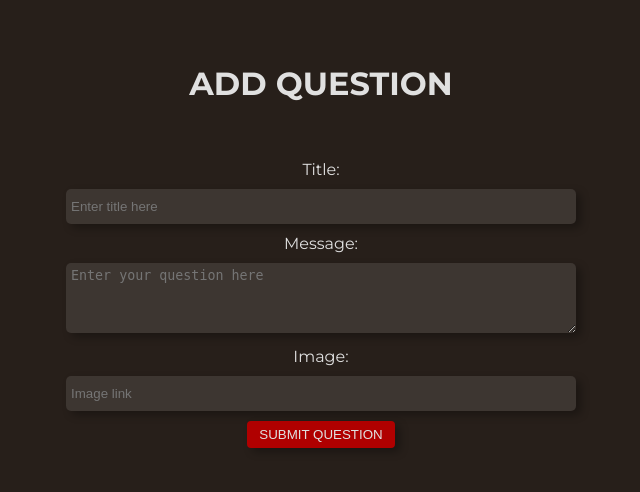
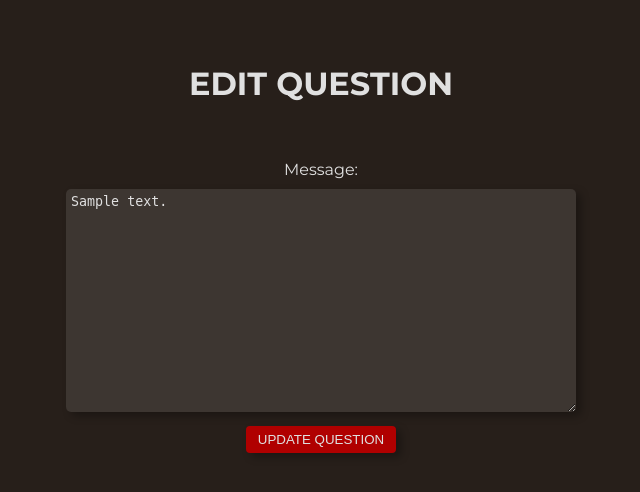
Before and after one commit to gaspargabor/L-V-G, a Flask app: template templates/edit-question.html in a window 1280 px wide. Shown: the top 492 px of the page, without its empty margins (319-959 px from the left). Run offline with Flask 2, Linux system fonts and the light colour scheme; the template is opened without the code that fills it: most values are stand-ins (such as "Sample title", 1, 10 or a date in 2020).

Commit message:
add edit question

```diff
--- a/server.py
+++ b/server.py
@@ -66,6 +66,22 @@ def route_edit_question(question_id):
         }
         data_manager.edit_question(question)
         return redirect('/')"""
+
+
+@app.route('/question/<question_id>/edit', methods=['GET', 'POST'])
+def route_edit_question(question_id):
+    if request.method == 'GET':
+        original_question = data_manager2.get_question_by_id(question_id)
+        print(original_question)
+        return render_template('edit-question.html', question_id=question_id, original_question=original_question)
+    if request.method == 'POST':
+        original_question = data_manager2.get_answer_by_id(question_id)
+        question_id = original_question[0]['id']
+        submission_time = datetime.now(),
+        message = request.form.get('message'),
+        data_manager2.update_question_by_id(question_id, submission_time, message)
+        to_url = '/question/' + str(question_id)
+        return redirect(to_url)
 
 
 @app.route('/answer/<answer_id>/edit', methods=['GET', 'POST'])
@@ -152,7 +168,7 @@ def addvote_question(question_id=None):
     print(question)
     print(question[0]['vote_number'])
     vote_number = question[0]['vote_number'] + 1
-    data_manager2.update_question_by_id(question_id, vote_number)
+    data_manager2.update_question_votenum_by_id(question_id, vote_number)
     question = data_manager2.get_question_by_id(question_id)
     answers = data_manager2.get_answers_for_question(question_id)
     return render_template('display_question.html',
@@ -169,7 +185,7 @@ def downvote_question(question_id=None):
     print(question)
     print(question[0]['vote_number'])
     vote_number = question[0]['vote_number'] - 1
-    data_manager2.update_question_by_id(question_id, vote_number)
+    data_manager2.update_question_votenum_by_id(question_id, vote_number)
     question = data_manager2.get_question_by_id(question_id)
     answers = data_manager2.get_answers_for_question(question_id)
     return render_template('display_question.html',
@@ -188,7 +204,7 @@ def addvote_answer(answer_id=None, question_id=None):
     vote_number = answerss[0]['vote_number'] + 1
     print(vote_number)
     print(answer_id)
-    data_manager2.update_answer_by_id2(answer_id, vote_number)
+    data_manager2.update_answer_votenum_by_id(answer_id, vote_number)
     question = data_manager2.get_question_by_id(question_id)
     answers = data_manager2.get_answers_for_question(question_id)
     return render_template('display_question.html',
@@ -207,7 +223,7 @@ def downvote_answer(answer_id=None, question_id=None):
     vote_number = answerss[0]['vote_number'] - 1
     print(vote_number)
     print(answer_id)
-    data_manager2.update_answer_by_id2(answer_id, vote_number)
+    data_manager2.update_answer_votenum_by_id(answer_id, vote_number)
     question = data_manager2.get_question_by_id(question_id)
     answers = data_manager2.get_answers_for_question(question_id)
     return render_template('display_question.html',
--- a/static/css/style.css
+++ b/static/css/style.css
@@ -307,3 +307,7 @@ h4 {
 .tesziteszt {
     background-color: red;
 }
+
+#add_message {
+    min-height: 16em;
+}
--- a/templates/display_question.html
+++ b/templates/display_question.html
@@ -13,7 +13,7 @@
         <div id="display_navbar">
             <a href="{{ url_for("route_index") }}">Back to home page</a>
             <a href="{{ url_for("route_new_answer", question_id=question_id) }}">Add new answer</a>
-            <a href="#">Edit question</a>
+            <a href="{{ url_for("route_edit_question", question_id=question_id) }}">Edit question</a>
             <a href="#" method="get">Delete question</a>
         </div>
     </div>
--- a/templates/edit-question.html
+++ b/templates/edit-question.html
@@ -1,6 +1,27 @@
-{% extends 'addquestion.html' %}
-{% block title %}Edit Question{% endblock %}
-{% block titletwo %}Edit Question{% endblock %}
-{% block route %}"/question/{{ question_id }}/edit"{% endblock %}
-{% block comment_title %}value = "{{ question_original['title'] }}"{% endblock %}
- {% block question_message %}<textarea name="message" id="message" cols="40" rows="4">{{ question_original['message'] }}</textarea>{% endblock %}
+
+<!DOCTYPE html>
+<html lang="en">
+<head>
+    <meta charset="UTF-8">
+    <title>Edit Answer</title>
+    <link href="{{url_for('static', filename = 'css/style.css')}}" rel="stylesheet">
+</head>
+<body>
+        <div class="add_qora">
+            <div class="titlerow">
+                <h1>edit question</h1>
+            </div>
+            <div class="qaform">
+                 <form action="/question/{{ question_id }}/edit" method="post">
+                     <div>
+                         <label id="add_message">Message:</label><br>
+                         <textarea name="message" id="add_message">{{ original_question[0]['message'] }}</textarea>
+                     </div>
+                     <div>
+                         <button class="addbutton" type="submit">Update question</button>
+                     </div>
+                 </form>
+            </div>
+        </div>
+</body>
+</html>
```
Also changed, not shown: data_manager2.py (+11 -2 lines).
